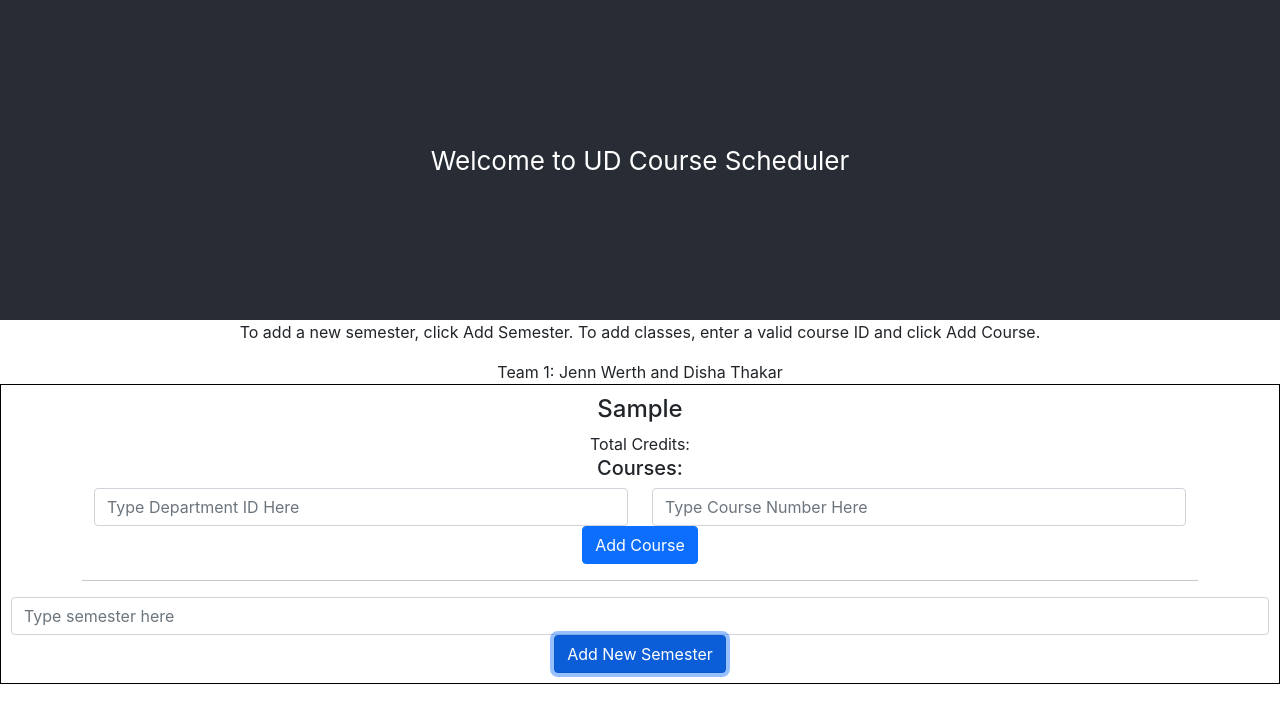
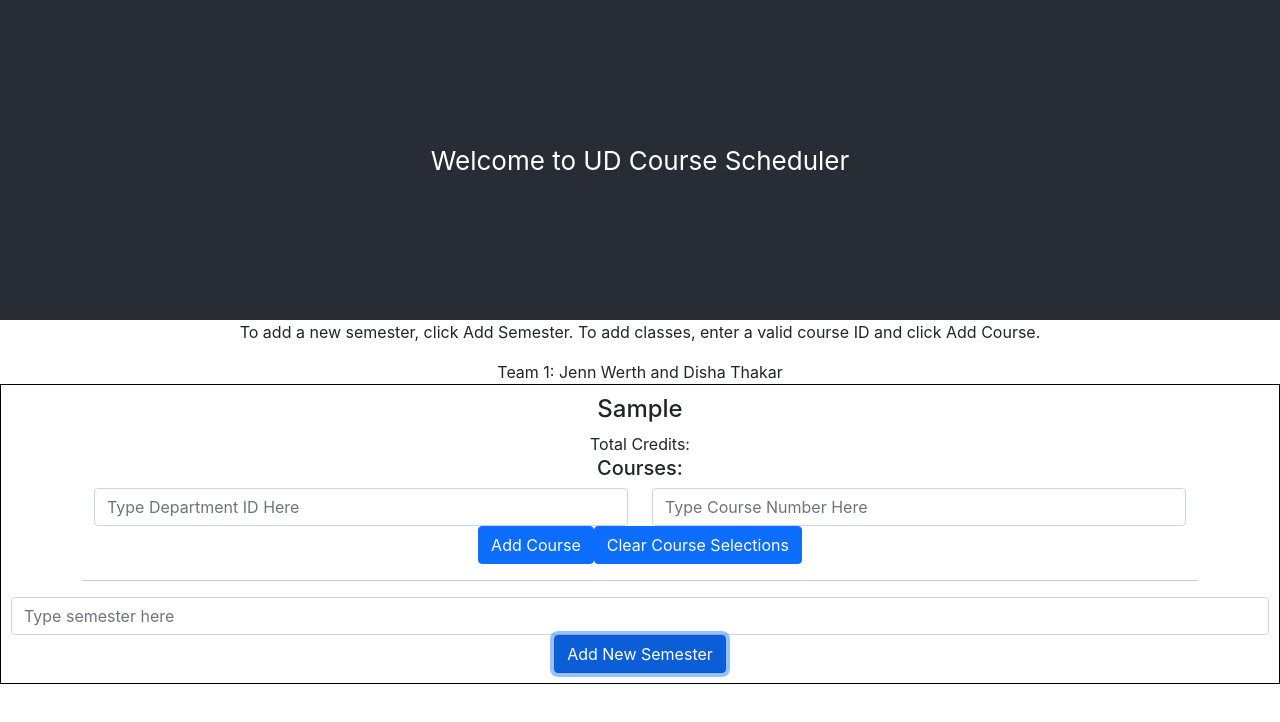
Before and after one commit to UD-CISC275-S22/cis-scheduler-team-1, a React (Create React App) app: page / in a window 1280 px wide. Both pictures are taken after typing "Sample" into the empty fields and a click on the button "Add New Semester". Shown: the top 722 px of the page. Built offline with nearby package versions, Linux system fonts and the light colour scheme.

Commit message:
creating clear button

```diff
--- a/src/DisplayCourse.tsx
+++ b/src/DisplayCourse.tsx
@@ -49,6 +49,10 @@ export function DisplayCourse(): JSX.Element {
         setCourse("");
     }
 
+    function clearCourses() {
+        setCourseList([]);
+    }
+
     return (
         <div>
             <div>Total Credits:</div>
@@ -97,6 +101,7 @@ export function DisplayCourse(): JSX.Element {
                     </Col>
                 </Row>
                 <Button onClick={addCourse}>Add Course</Button>
+                <Button onClick={clearCourses}>Clear Course Selections</Button>
             </Container>
         </div>
     );
```
